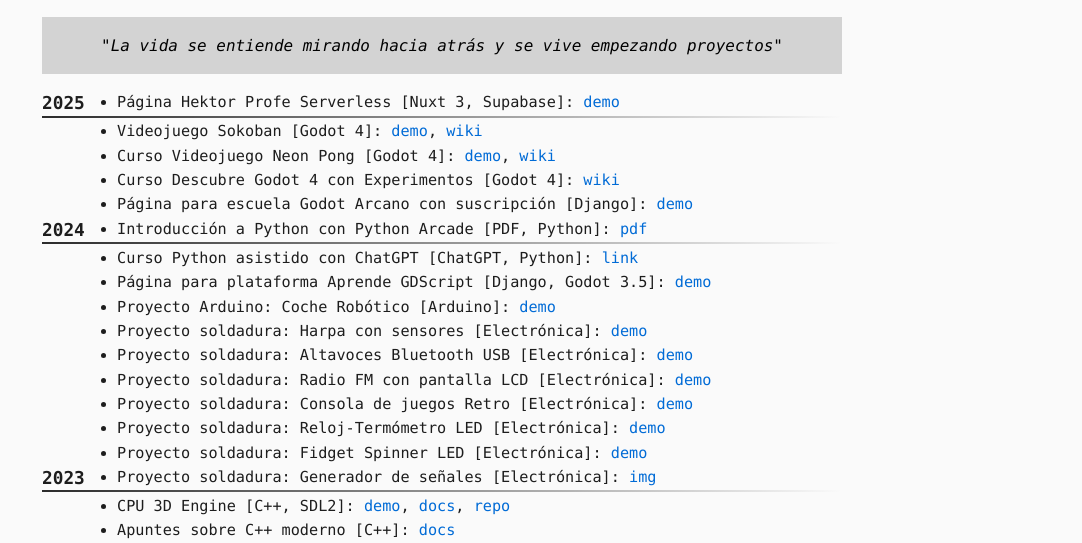
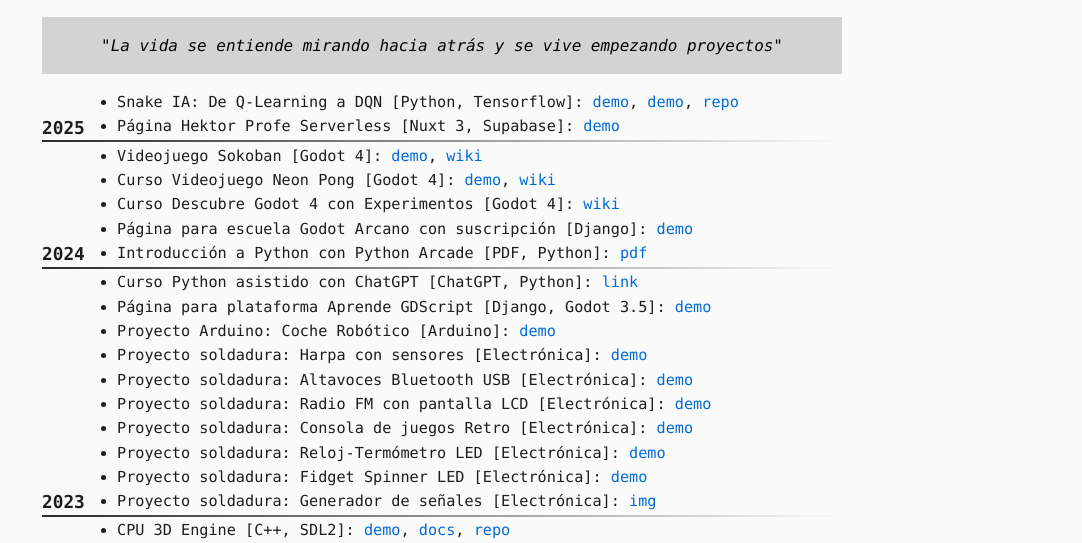
Before and after one commit to hcosta/hcosta.github.io, a website: page timeline/index.html in a window 1280 px wide. Shown: the part 141-684 px from the top of the page, without its empty margins (198-1280 px from the left). Drawn offline with Linux system fonts and the light colour scheme.

Commit message:
Added new project.

```diff
--- a/timeline/index.html
+++ b/timeline/index.html
@@ -54,6 +54,11 @@
   <div class="year-section">
     <ul>
       <!-- <li>Podcast Jodida Realidad <i>(próximamente)</i></li> -->
+      <li>Snake IA: De Q-Learning a DQN [Python, Tensorflow]:
+        <a href="/media/snake-ia-1.gif">demo</a>,
+        <a href="/media/snake-ia-2.gif">demo</a>,
+        <a href="https://github.com/hcosta/snake-ia">repo</a>
+      </li>
       <li>Página Hektor Profe Serverless [Nuxt 3, Supabase]:
         <a href="/media/hektor-profe-3.mp4">demo</a>
         <!-- <a href="/media/hektor-profe-3-1.png">img</a>,
```
Also changed, not shown: media/snake-ia-1.gif (added), media/snake-ia-2.gif (added).
